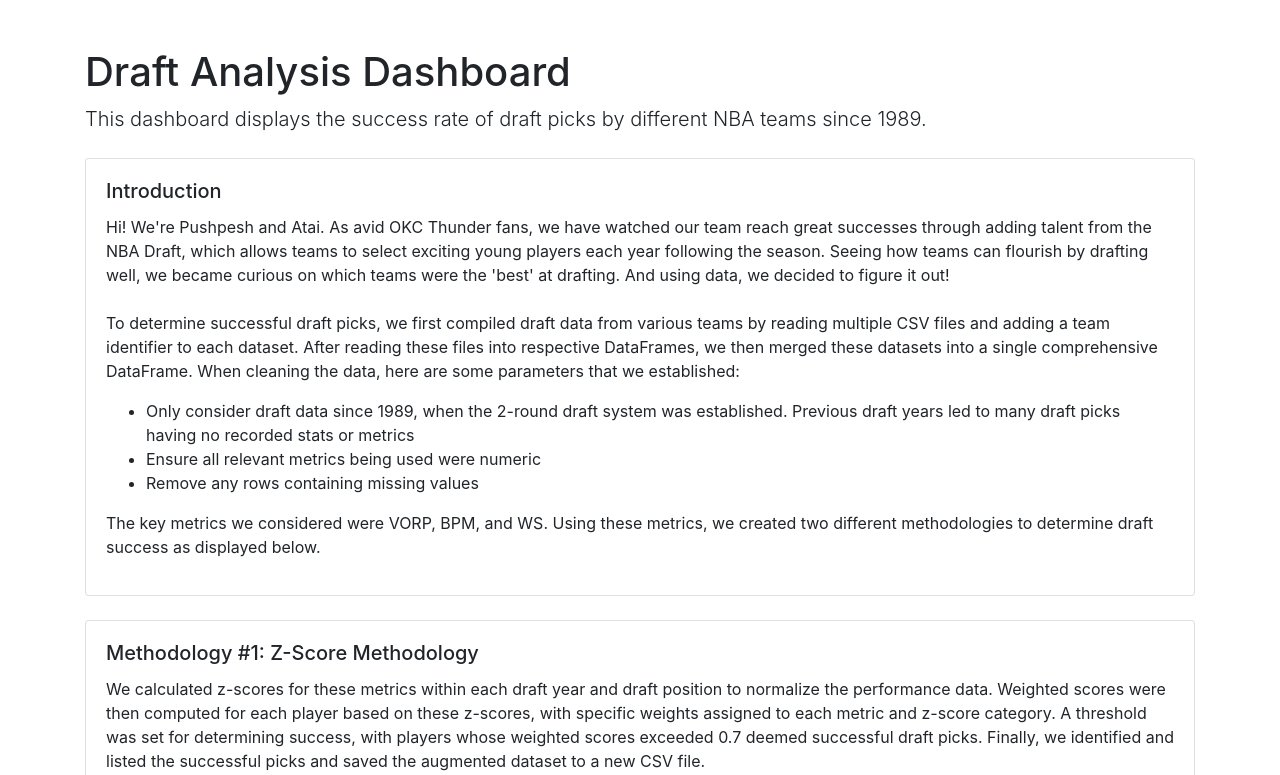
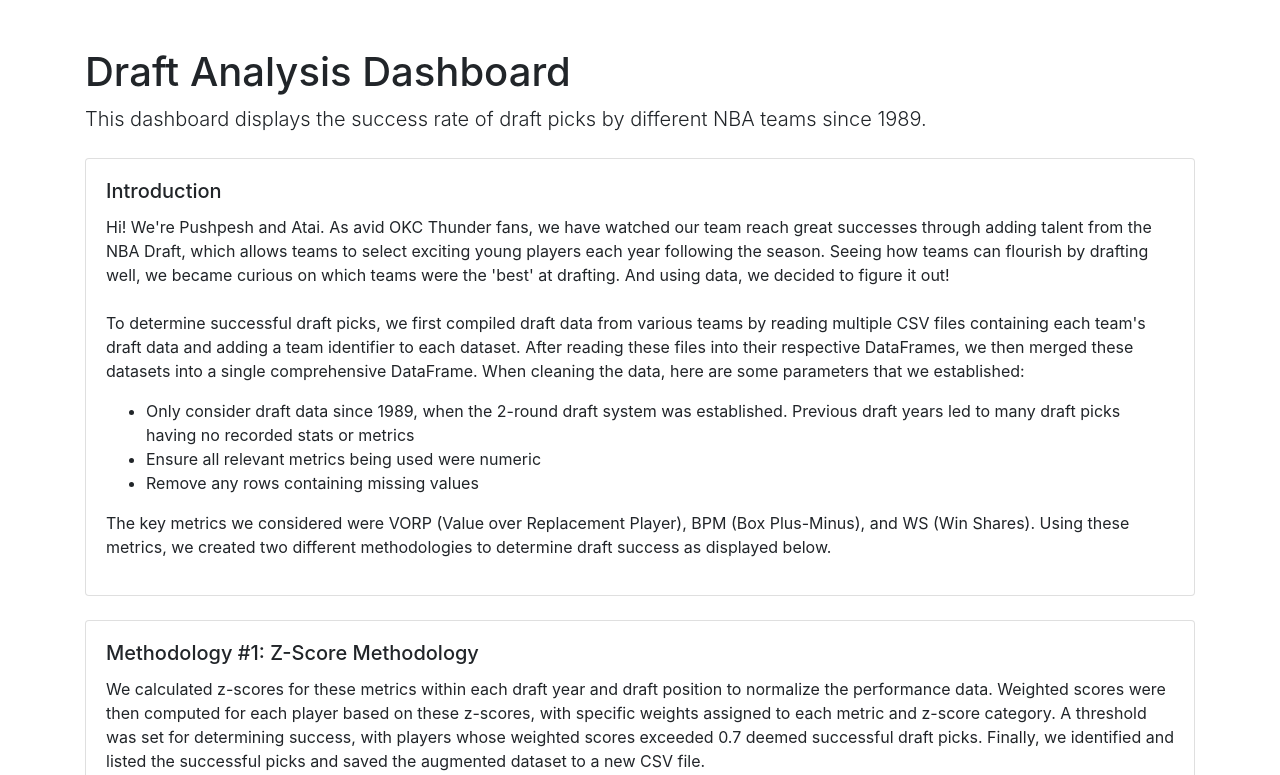
Before and after one commit to pthakur11205/DraftSuccessAnalysis, a Flask app: page / in a window 1280 px wide. Shown: the top 775 px of the page. Run offline with Flask 3, Linux system fonts and the light colour scheme; some libraries are stand-ins or nearby versions.

Commit message:
ensuring list design and adding info

```diff
--- a/templates/index.html
+++ b/templates/index.html
@@ -20,8 +20,8 @@
                     from the NBA Draft, which allows teams to select exciting young players each year following the season. Seeing how teams can
                     flourish by drafting well, we became curious on which teams were the 'best' at drafting. And using data, we decided to figure it out!
                     <br> </br>
-                    To determine successful draft picks, we first compiled draft data from various teams by reading multiple CSV files
-                    and adding a team identifier to each dataset. After reading these files into respective DataFrames, we then merged these datasets into a single comprehensive DataFrame.
+                    To determine successful draft picks, we first compiled draft data from various teams by reading multiple CSV files containing each team's draft data
+                    and adding a team identifier to each dataset. After reading these files into their respective DataFrames, we then merged these datasets into a single comprehensive DataFrame.
                     When cleaning the data, here are some parameters that we established:
                     <ul>
                         <li>Only consider draft data since 1989, when the 2-round draft system was established. Previous draft years led to many draft picks
@@ -29,7 +29,8 @@
                         <li>Ensure all relevant metrics being used were numeric</li>
                         <li>Remove any rows containing missing values</li>
                     </ul>
-                    The key metrics we considered were VORP, BPM, and WS. Using these metrics, we created two different methodologies to determine draft success as
+                    The key metrics we considered were VORP (Value over Replacement Player), BPM (Box Plus-Minus), and WS (Win Shares).
+                    Using these metrics, we created two different methodologies to determine draft success as
                     displayed below.
                 </p>
             </div>
```
